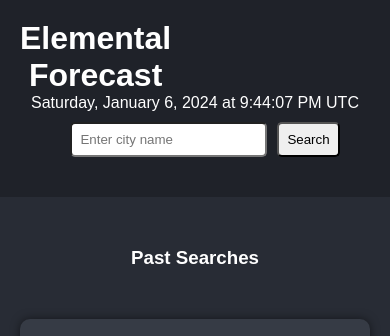
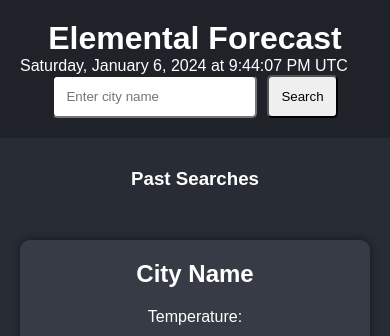
Before and after one commit to rbracker/elemental-forecast, a plain HTML site: page index.html in a window 390 px wide. Shown: the top 336 px of the page. Drawn offline with Linux system fonts and the light colour scheme; no server answers.

Commit message:
centered search container

```diff
--- a/assets/css/style.css
+++ b/assets/css/style.css
@@ -16,23 +16,72 @@ header {
 
 .header-content {
     display: flex;
+    justify-content: space-between;
     align-items: center;
+    width: 100%;
 }
 
 h1 {
     margin: 0;
-    margin-right: 300px; /* Adjust spacing between h1 and date-time if needed */
 }
 
-
 #current-date-time-container {
-    text-align: center;
-    flex-grow: 1; /* Make the container take up available space to center its content */
+    margin-right: 20px;
 }
 
 #current-date-time {
     margin: 0;
 }
+
+#search-container {
+    display: flex;
+    align-items: center;
+}
+
+#search-input {
+    padding: 12px;
+    margin-right: 10px;
+    border-radius: 5px;
+}
+
+#search-button {
+    padding: 12px;
+    border-radius: 5px;
+    cursor: pointer;
+}
+
+#past-searches {
+    display: flex;
+    flex-wrap: wrap;
+    margin-top: 20px;
+    padding: 30px;
+}
+
+#past-searches h3 {
+    margin: 0;
+    flex-basis: 100%;
+}
+
+#past-search-list {
+    list-style-type: none;
+    padding: 0;
+    display: flex;
+    flex-wrap: wrap;
+}
+
+#past-search-list li {
+    background-color: #555a64;
+    border: 1px solid #464b56;
+    padding: 8px;
+    margin: 5px;
+    cursor: pointer;
+    border-radius: 5px; /* Rounded corners */
+}
+
+#past-search-list li:hover {
+    background-color: #464b56;
+}
+
 main {
     padding: 20px;
 }
@@ -89,25 +138,29 @@ main {
         flex-wrap: wrap;
         justify-content: space-between;
         align-items: center;
-        width: 100%; /* Take up the full width */
+        width: 100%;
     }
 
     h1 {
+        flex: auto;
+    }
+
+    #current-date-time {
         flex: 1;
+        text-align: center;
     }
 
     #search-container {
-        display: flex;
-        justify-content: center; /* Center items horizontally */
+        margin: 0 auto;
+        text-align: center;
         align-items: center;
-        margin-top: 10px; /* Add space between header content and search container */
     }
 
     #search-input {
         padding: 12px;
         margin-right: 10px;
         border-radius: 5px;
-        width: auto; /* Allow the input to take its natural width */
+        width: auto;
     }
 
     #search-button {
@@ -119,13 +172,11 @@ main {
     #past-searches {
         text-align: center;
         margin: 0 auto;
-
     }
 
     #past-search-list {
         margin: 0 auto;
     }
-
 
     #week-forecast {
         flex-direction: column;
@@ -135,54 +186,3 @@ main {
         margin-bottom: 10px;
     }
 }
-
-#search-container {
-    display: flex;
-    align-items: center;
-    margin-bottom: 20px;
-    margin-left: 20px;
-}
-
-#search-input {
-    padding: 8px;
-    margin-right: 10px;
-    border-radius: 5px; /* Rounded corners */
-}
-
-#search-button {
-    padding: 8px;
-    border-radius: 5px; /* Rounded corners */
-    cursor: pointer;
-}
-
-#past-searches {
-    display: flex;
-    flex-wrap: wrap;
-    margin-top: 20px;
-    padding: 30px;
-}
-
-#past-searches h3 {
-    margin: 0;
-    flex-basis: 100%;
-}
-
-#past-search-list {
-    list-style-type: none;
-    padding: 0;
-    display: flex;
-    flex-wrap: wrap;
-}
-
-#past-search-list li {
-    background-color: #555a64;
-    border: 1px solid #464b56;
-    padding: 8px;
-    margin: 5px;
-    cursor: pointer;
-    border-radius: 5px; /* Rounded corners */
-}
-
-#past-search-list li:hover {
-    background-color: #464b56;
-}
--- a/index.html
+++ b/index.html
@@ -16,10 +16,10 @@
             <div id="current-date-time-container">
                 <p id="current-date-time"></p>
             </div>
-        </div>
-        <div id="search-container">
-            <input type="text" id="search-input" placeholder="Enter city name">
-            <button id="search-button">Search</button>
+            <div id="search-container">
+                <input type="text" id="search-input" placeholder="Enter city name">
+                <button id="search-button">Search</button>
+            </div>
         </div>
     </header>
 
```
